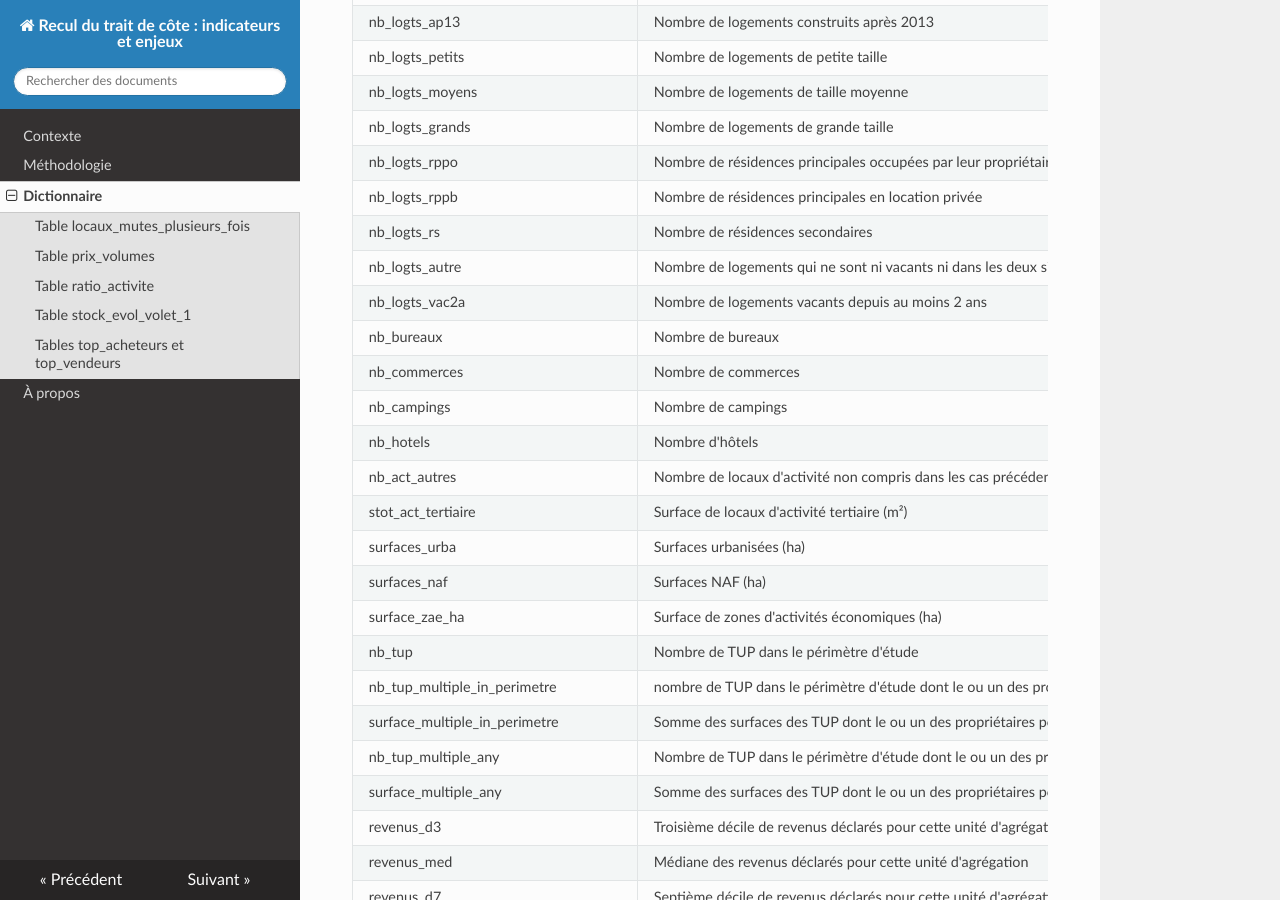
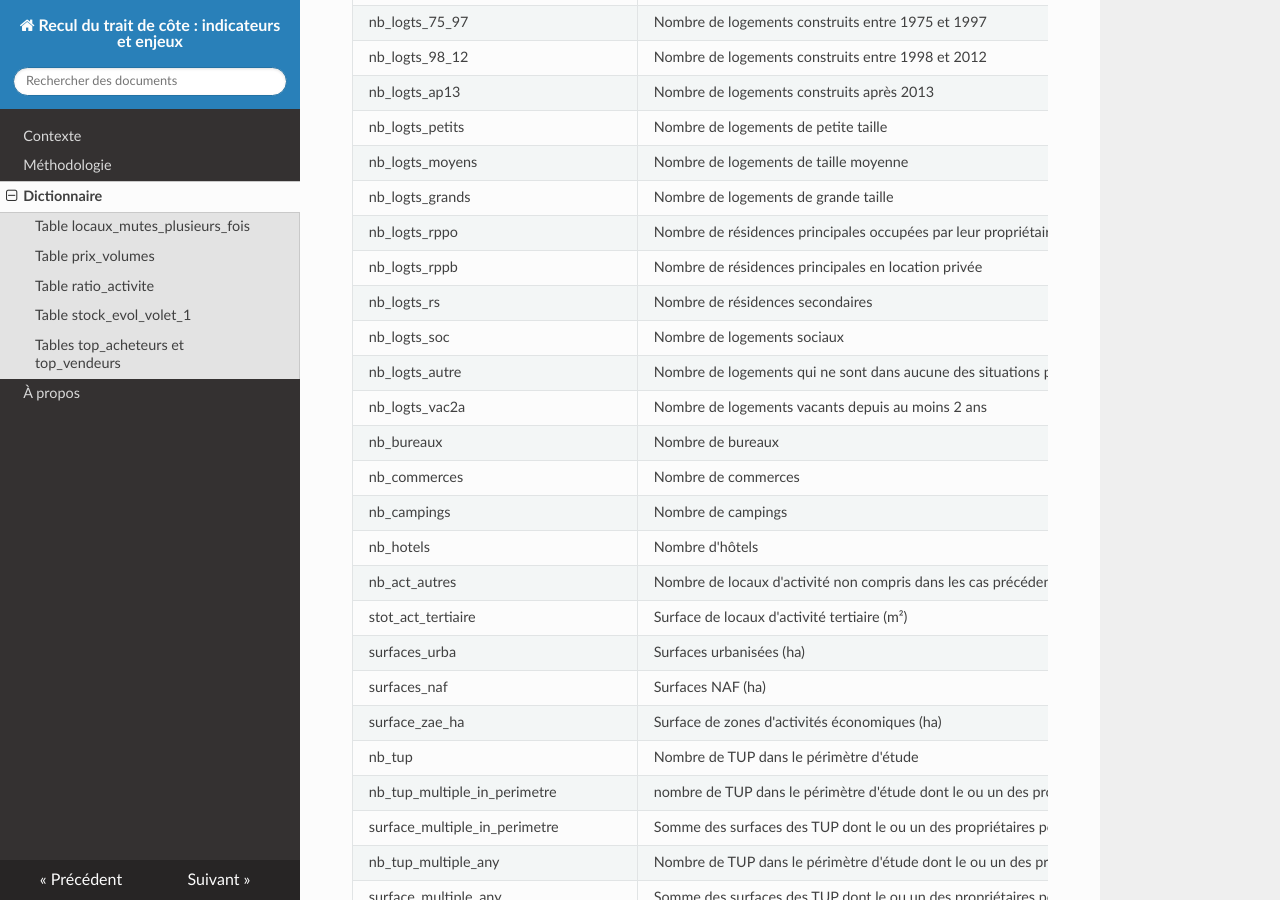
Before and after one commit to hugo-deluca/tdc_docs, an MkDocs documentation site: the page built from docs/dictionnaire.md, in a window 1280 px wide and 900 px high, scrolled down 2625 px. Built offline with MkDocs 1.6.1, drawn with Linux system fonts in a browser that asks for light colours; nearby versions of some CDN libraries; some of the changed text lies outside the part shown.

Commit message:
ajout prix m² et nb logts sociaux

```diff
--- a/docs/dictionnaire.md
+++ b/docs/dictionnaire.md
@@ -85,7 +87,8 @@ Cette page propose un lexique de correspondance entre nom de variable et signifi
 | nb_logts_rppo                       | Nombre de résidences principales occupées par leur propriétaire                                                                   |
 | nb_logts_rppb                       | Nombre de résidences principales en location privée                                                                               |
 | nb_logts_rs                         | Nombre de résidences secondaires                                                                                                  |
-| nb_logts_autre                      | Nombre de logements qui ne sont ni vacants ni dans les deux situations précédentes (inclut les logements sociaux)                 |
+| nb_logts_soc                         | Nombre de logements sociaux                                                                                                  |
+| nb_logts_autre                      | Nombre de logements qui ne sont dans aucune des situations précédemment décrites                 |
 | nb_logts_vac2a                      | Nombre de logements vacants depuis au moins 2 ans                                                                                 |
 | nb_bureaux                          | Nombre de bureaux                                                                                                                 |
 | nb_commerces                        | Nombre de commerces                                                                                                               |
```
Also changed, not shown: other parts of docs/dictionnaire.md (+2 -0 lines).
